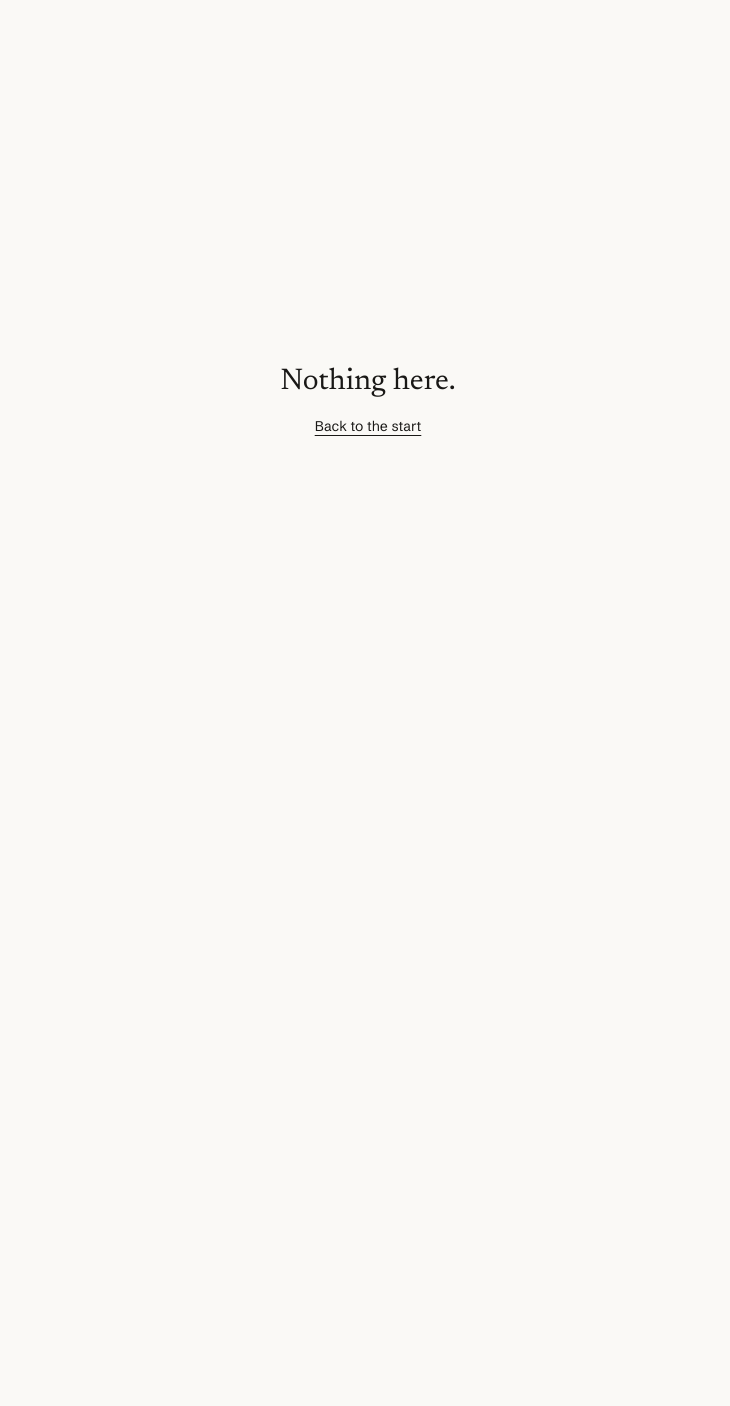
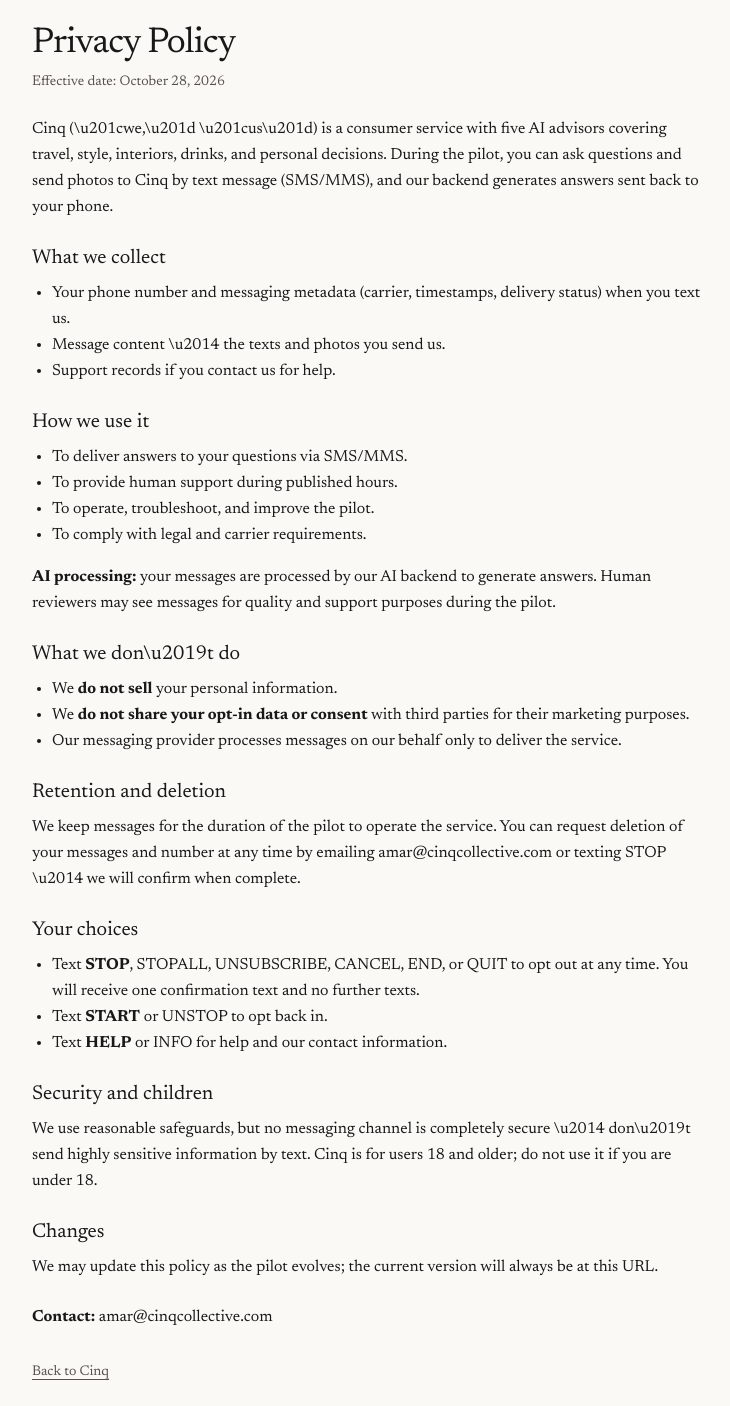
Before and after one commit to thatsamar/The-Host, a Next.js app: page /privacy in a window 1280 px wide. Before the commit this address had no page. Shown: the whole page, without its empty margins (272-1002 px from the left). Before the commit the page ends 800 px from the top, so only its background shows below. Built offline with nearby package versions, Linux system fonts and the light colour scheme.

Commit message:
Publish SMS pilot privacy policy, terms, and signup section
Effective October 28, 2026. Adds /privacy and /terms from the approved SMS drafts and an SMS signup section with consent language on the hub landing page.

```diff
--- /dev/null
+++ b/src/app/privacy/page.tsx
@@ -0,0 +1,71 @@
+import type { Metadata } from "next";
+import Link from "next/link";
+
+export const metadata: Metadata = {
+  title: "Privacy Policy \u2014 Cinq",
+  description: "Privacy policy for the Cinq SMS/MMS pilot.",
+};
+
+export default function Privacy() {
+  return (
+    <div className="w-screen min-h-screen flex flex-col items-center p-4 sm:p-6" style={{ backgroundColor: "#FAF9F6" }}>
+      <div className="w-full max-w-2xl font-serif" style={{ color: "#191816" }}>
+        <h1 className="text-4xl font-normal tracking-tight" style={{ marginBottom: "0.5rem" }}>
+          Privacy Policy
+        </h1>
+        <p className="text-sm" style={{ color: "#55514D", marginBottom: "1.5rem" }}>
+          Effective date: October 28, 2026
+        </p>
+        <p className="text-base leading-relaxed" style={{ marginBottom: "1rem" }}>
+          Cinq (\u201cwe,\u201d \u201cus\u201d) is a consumer service with five AI advisors covering travel, style, interiors, drinks, and personal decisions. During the pilot, you can ask questions and send photos to Cinq by text message (SMS/MMS), and our backend generates answers sent back to your phone.
+        </p>
+        <h2 className="text-xl font-normal" style={{ marginTop: "1.5rem", marginBottom: "0.5rem" }}>What we collect</h2>
+        <ul className="list-disc pl-5 text-base leading-relaxed" style={{ marginBottom: "1rem" }}>
+          <li>Your phone number and messaging metadata (carrier, timestamps, delivery status) when you text us.</li>
+          <li>Message content \u2014 the texts and photos you send us.</li>
+          <li>Support records if you contact us for help.</li>
+        </ul>
+        <h2 className="text-xl font-normal" style={{ marginTop: "1.5rem", marginBottom: "0.5rem" }}>How we use it</h2>
+        <ul className="list-disc pl-5 text-base leading-relaxed" style={{ marginBottom: "1rem" }}>
+          <li>To deliver answers to your questions via SMS/MMS.</li>
+          <li>To provide human support during published hours.</li>
+          <li>To operate, troubleshoot, and improve the pilot.</li>
+          <li>To comply with legal and carrier requirements.</li>
+        </ul>
+        <p className="text-base leading-relaxed" style={{ marginBottom: "1rem" }}>
+          <strong>AI processing:</strong> your messages are processed by our AI backend to generate answers. Human reviewers may see messages for quality and support purposes during the pilot.
+        </p>
+        <h2 className="text-xl font-normal" style={{ marginTop: "1.5rem", marginBottom: "0.5rem" }}>What we don\u2019t do</h2>
+        <ul className="list-disc pl-5 text-base leading-relaxed" style={{ marginBottom: "1rem" }}>
+          <li>We <strong>do not sell</strong> your personal information.</li>
+          <li>We <strong>do not share your opt-in data or consent</strong> with third parties for their marketing purposes.</li>
+          <li>Our messaging provider processes messages on our behalf only to deliver the service.</li>
+        </ul>
+        <h2 className="text-xl font-normal" style={{ marginTop: "1.5rem", marginBottom: "0.5rem" }}>Retention and deletion</h2>
+        <p className="text-base leading-relaxed" style={{ marginBottom: "1rem" }}>
+          We keep messages for the duration of the pilot to operate the service. You can request deletion of your messages and number at any time by emailing amar@cinqcollective.com or texting STOP \u2014 we will confirm when complete.
+        </p>
+        <h2 className="text-xl font-normal" style={{ marginTop: "1.5rem", marginBottom: "0.5rem" }}>Your choices</h2>
+        <ul className="list-disc pl-5 text-base leading-relaxed" style={{ marginBottom: "1rem" }}>
+          <li>Text <strong>STOP</strong>, STOPALL, UNSUBSCRIBE, CANCEL, END, or QUIT to opt out at any time. You will receive one confirmation text and no further texts.</li>
+          <li>Text <strong>START</strong> or UNSTOP to opt back in.</li>
+          <li>Text <strong>HELP</strong> or INFO for help and our contact information.</li>
+        </ul>
+        <h2 className="text-xl font-normal" style={{ marginTop: "1.5rem", marginBottom: "0.5rem" }}>Security and children</h2>
+        <p className="text-base leading-relaxed" style={{ marginBottom: "1rem" }}>
+          We use reasonable safeguards, but no messaging channel is completely secure \u2014 don\u2019t send highly sensitive information by text. Cinq is for users 18 and older; do not use it if you are under 18.
+        </p>
+        <h2 className="text-xl font-normal" style={{ marginTop: "1.5rem", marginBottom: "0.5rem" }}>Changes</h2>
+        <p className="text-base leading-relaxed" style={{ marginBottom: "1rem" }}>
+          We may update this policy as the pilot evolves; the current version will always be at this URL.
+        </p>
+        <p className="text-base leading-relaxed" style={{ marginTop: "1.5rem" }}>
+          <strong>Contact:</strong> amar@cinqcollective.com
+        </p>
+        <p className="text-sm" style={{ color: "#55514D", marginTop: "2rem" }}>
+          <Link href="/" className="underline underline-offset-4 hover:underline">Back to Cinq</Link>
+        </p>
+      </div>
+    </div>
+  );
+}
--- /dev/null
+++ b/src/app/terms/page.tsx
@@ -0,0 +1,61 @@
+import type { Metadata } from "next";
+import Link from "next/link";
+
+export const metadata: Metadata = {
+  title: "Terms of Service \u2014 Cinq SMS pilot",
+  description: "Terms of service for the Cinq SMS/MMS pilot.",
+};
+
+export default function Terms() {
+  return (
+    <div className="w-screen min-h-screen flex flex-col items-center p-4 sm:p-6" style={{ backgroundColor: "#FAF9F6" }}>
+      <div className="w-full max-w-2xl font-serif" style={{ color: "#191816" }}>
+        <h1 className="text-4xl font-normal tracking-tight" style={{ marginBottom: "0.5rem" }}>
+          Terms of Service
+        </h1>
+        <p className="text-sm" style={{ color: "#55514D", marginBottom: "1.5rem" }}>
+          Effective date: October 28, 2026
+        </p>
+        <h2 className="text-xl font-normal" style={{ marginTop: "1.5rem", marginBottom: "0.5rem" }}>1. The service</h2>
+        <p className="text-base leading-relaxed" style={{ marginBottom: "1rem" }}>
+          Cinq is a consumer service with five AI advisors covering travel, style, interiors, drinks, and personal decisions. During the pilot, you can text questions and send photos to Cinq, and our AI backend sends answers back by SMS/MMS. Human support is available during published hours.
+        </p>
+        <p className="text-base leading-relaxed" style={{ marginBottom: "1rem" }}>
+          This is a <strong>limited pilot</strong> \u2014 features, availability, and these terms may change or the pilot may end at any time.
+        </p>
+        <h2 className="text-xl font-normal" style={{ marginTop: "1.5rem", marginBottom: "0.5rem" }}>2. Consent to receive texts</h2>
+        <p className="text-base leading-relaxed" style={{ marginBottom: "1rem" }}>
+          By texting Cinq first, you opt in to receive reply texts at the number you text from. Message frequency varies with your usage. <strong>Message and data rates may apply.</strong> Supported carriers may vary; not all carriers/handsets support MMS.
+        </p>
+        <h2 className="text-xl font-normal" style={{ marginTop: "1.5rem", marginBottom: "0.5rem" }}>3. How to stop, and how to get help</h2>
+        <ul className="list-disc pl-5 text-base leading-relaxed" style={{ marginBottom: "1rem" }}>
+          <li><strong>STOP</strong> (or STOPALL, UNSUBSCRIBE, CANCEL, END, QUIT) ends all texts. You get one confirmation text, then nothing further.</li>
+          <li><strong>START</strong> or UNSTOP opts you back in.</li>
+          <li><strong>HELP</strong> or INFO returns our contact information and these instructions.</li>
+        </ul>
+        <h2 className="text-xl font-normal" style={{ marginTop: "1.5rem", marginBottom: "0.5rem" }}>4. Eligibility and acceptable use</h2>
+        <p className="text-base leading-relaxed" style={{ marginBottom: "1rem" }}>
+          You must be 18 or older. Don\u2019t use Cinq for anything unlawful, and don\u2019t send content that is abusive, harassing, or infringes anyone\u2019s rights.
+        </p>
+        <h2 className="text-xl font-normal" style={{ marginTop: "1.5rem", marginBottom: "0.5rem" }}>5. AI answers are informational</h2>
+        <p className="text-base leading-relaxed" style={{ marginBottom: "1rem" }}>
+          Answers are generated by AI and are for <strong>general information only</strong> \u2014 they are not professional travel, medical, financial, or legal advice. Verify anything important independently.
+        </p>
+        <h2 className="text-xl font-normal" style={{ marginTop: "1.5rem", marginBottom: "0.5rem" }}>6. No warranties</h2>
+        <p className="text-base leading-relaxed" style={{ marginBottom: "1rem" }}>
+          The pilot is provided \u201cas is.\u201d Mobile carriers are not liable for delayed or undelivered messages. We are not responsible for carrier charges on your plan.
+        </p>
+        <h2 className="text-xl font-normal" style={{ marginTop: "1.5rem", marginBottom: "0.5rem" }}>7. Changes</h2>
+        <p className="text-base leading-relaxed" style={{ marginBottom: "1rem" }}>
+          We may update these terms as the pilot evolves; the current version is always at this URL. Continued use after changes means you accept them.
+        </p>
+        <p className="text-base leading-relaxed" style={{ marginTop: "1.5rem" }}>
+          <strong>Contact:</strong> amar@cinqcollective.com
+        </p>
+        <p className="text-sm" style={{ color: "#55514D", marginTop: "2rem" }}>
+          <Link href="/" className="underline underline-offset-4 hover:underline">Back to Cinq</Link>
+        </p>
+      </div>
+    </div>
+  );
+}
```
